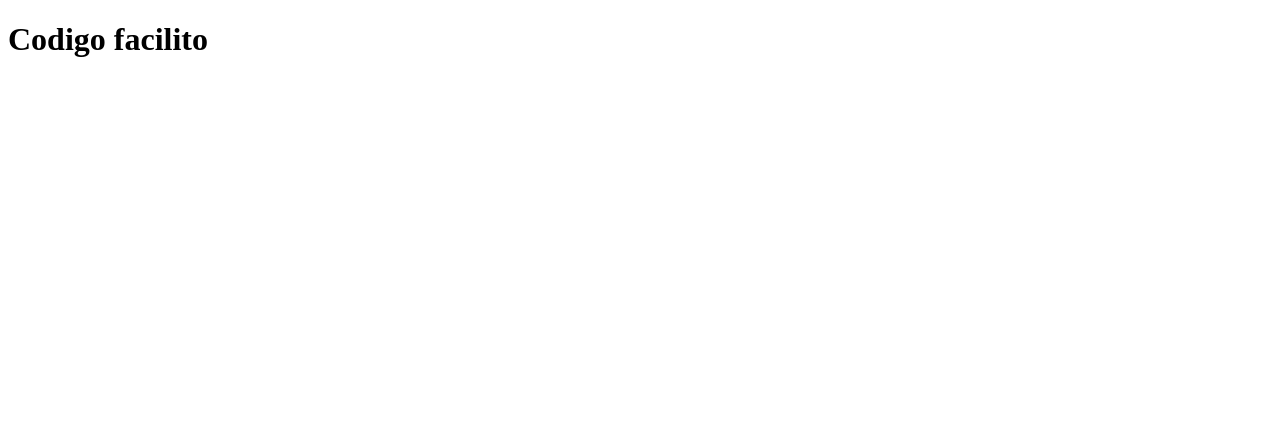
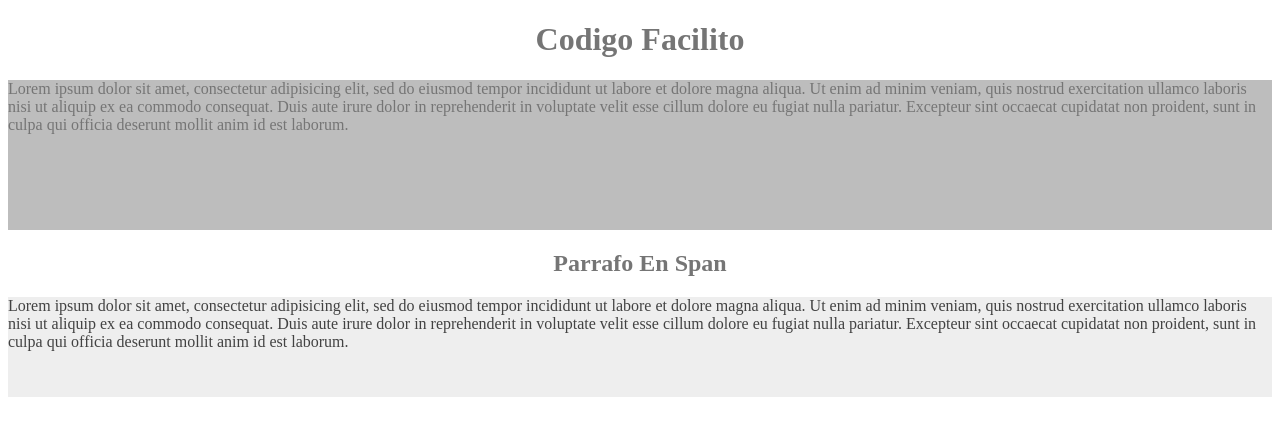
Before and after one commit to marcasmal/marcasmal.github.com, a plain HTML site: page cursocss/index.html in a window 1280 px wide. Drawn offline with Linux system fonts and the light colour scheme.

Commit message:
Mejorado

```diff
--- /dev/null
+++ b/cursocss/css/main.css
@@ -0,0 +1,17 @@
+h1,h2{/*esto es un selector de etiqueta*/
+  color: #757575;
+  text-align: center;
+  text-transform: capitalize;
+}
+
+.paragraph{/*esto es un selector de clase*/
+  background-color: #BDBDBD;
+  color: #757575;
+  height: 150px;
+}
+
+span p{/*Seleccionando un elemneto de etiqueta dentro de otro elemento de etiqueta*/
+  background-color: #eeeeee;
+  color: #424242;
+  height:100px;
+}
--- a/cursocss/index.html
+++ b/cursocss/index.html
@@ -3,8 +3,14 @@
   <head>
     <meta charset="utf-8">
     <title>Curso de CSS a fondo</title>
+    <link rel="stylesheet" href="./css/main.css">
   </head>
   <body>
     <h1>Codigo facilito</h1>
+    <p class="paragraph">Lorem ipsum dolor sit amet, consectetur adipisicing elit, sed do eiusmod tempor incididunt ut labore et dolore magna aliqua. Ut enim ad minim veniam, quis nostrud exercitation ullamco laboris nisi ut aliquip ex ea commodo consequat. Duis aute irure dolor in reprehenderit in voluptate velit esse cillum dolore eu fugiat nulla pariatur. Excepteur sint occaecat cupidatat non proident, sunt in culpa qui officia deserunt mollit anim id est laborum.</p>
+    <span>
+      <h2>Parrafo en span</h2>
+      <p>Lorem ipsum dolor sit amet, consectetur adipisicing elit, sed do eiusmod tempor incididunt ut labore et dolore magna aliqua. Ut enim ad minim veniam, quis nostrud exercitation ullamco laboris nisi ut aliquip ex ea commodo consequat. Duis aute irure dolor in reprehenderit in voluptate velit esse cillum dolore eu fugiat nulla pariatur. Excepteur sint occaecat cupidatat non proident, sunt in culpa qui officia deserunt mollit anim id est laborum.</p>
+    </span>
   </body>
 </html>
```
